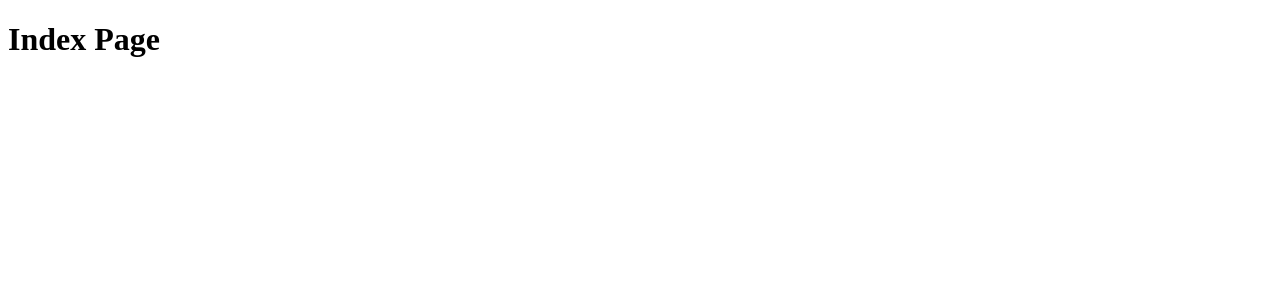
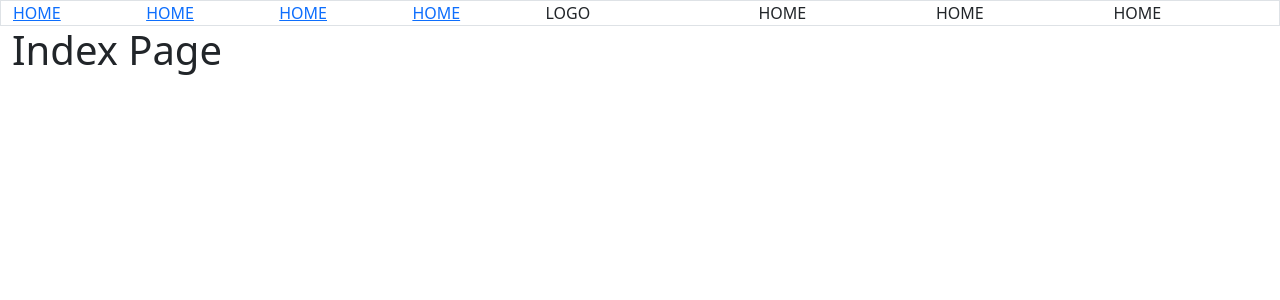
Before and after one commit to PrabhatP2000/Web-Designing, a Django app: page / in a window 1280 px wide. Before the commit the part shown is almost empty. Shown: the top 300 px of the page. Run offline with Django 3.2, Linux system fonts and the light colour scheme.

Commit message:
changes in header

```diff
--- a/main/static/js/main.js
+++ /dev/null
@@ -1 +0,0 @@
-window.alert("Index Page")
--- a/main/templates/base.html
+++ b/main/templates/base.html
@@ -1,31 +1,72 @@
 {% load static %}
 <!DOCTYPE html>
 <html lang="en">
+
 <head>
-    <meta charset="UTF-8">
-    <meta http-equiv="X-UA-Compatible" content="IE=edge">
-    <meta name="viewport" content="width=device-width, initial-scale=1.0">
+  <meta charset="UTF-8" />
+  <meta http-equiv="X-UA-Compatible" content="IE=edge" />
+  <meta name="viewport" content="width=device-width, initial-scale=1.0" />
 
-    <!-- Favicon's -->
-    <link rel="apple-touch-icon" sizes="180x180" href="{% static 'favicon/apple-touch-icon.png' %}">
-    <link rel="icon" type="image/png" sizes="32x32" href="{% static 'favicon/favicon-32x32.png' %}">
-    <link rel="icon" type="image/png" sizes="16x16" href="{% static 'favicon/favicon-16x16.png' %}">
-    <link rel="manifest" href="{% static 'favicon/site.webmanifest' %}">
+  <!-- Favicon's -->
+  <link rel="apple-touch-icon" sizes="180x180" href="{% static 'favicon/apple-touch-icon.png' %}" />
+  <link rel="icon" type="image/png" sizes="32x32" href="{% static 'favicon/favicon-32x32.png' %}" />
+  <link rel="icon" type="image/png" sizes="16x16" href="{% static 'favicon/favicon-16x16.png' %}" />
+  <link rel="manifest" href="{% static 'favicon/site.webmanifest' %}" />
 
-    <!--CSS -->
-    <link rel="stylesheet" href="{%static 'css/styles.css'%}">
+  <!--CSS -->
+  <link rel="stylesheet" href="{%static 'css/styles.css'%}" />
 
-    <!-- Block for Tile -->
-    <title>{% block title %}{% endblock %}</title>
+  <!-- Bootstrap -->
+  <link href="https://cdn.jsdelivr.net/npm/bootstrap@5.0.1/dist/css/bootstrap.min.css" rel="stylesheet"
+    integrity="sha384-+0n0xVW2eSR5OomGNYDnhzAbDsOXxcvSN1TPprVMTNDbiYZCxYbOOl7+AMvyTG2x" crossorigin="anonymous">
 
+  <!-- CSS Block -->
+  {% block css %}
+
+  {% endblock%}
+
+
+
+  <!-- Block for Tile -->
+  <title>{% block title %}{% endblock %}</title>
 </head>
+
 <body>
-    <!-- Header -->
-{% block content %}
+  <!-- Header -->
+  <div class="container-fluid sticky-top">
+    <div class=" row border">
+      <div class="col-5">
+        <div class="row">
+          <div class="col-3"><a href="/">HOME</a></div>
+          <div class="col-3"><a href="/">HOME</a></div>
+          <div class="col-3"><a href="/">HOME</a></div>
+          <div class="col-3"><a href="/">HOME</a></div>
+        </div>
+      </div>
+      <div class="col-2">LOGO</div>
+      <div class="col-5">
+        <div class="row">
+          <div class="col-4">HOME</div>
+          <div class="col-4">HOME</div>
+          <div class="col-4">HOME</div>
+        </div>
+      </div>
 
-{% endblock %}
+    </div>
+
+
+
+    {% block content %} {% endblock %}
     <!-- footer -->
+
+
     <!-- JavaScript -->
     <script src="{% static 'js/main.js' %}"></script>
+
+    <!-- JavaScript Block -->
+    {% block javascript %}
+
+    {% endblock %}
 </body>
+
 </html>
--- a/main/templates/index.html
+++ b/main/templates/index.html
@@ -1,9 +1,11 @@
 {% extends "base.html" %}
-
 
 <!-- Title block -->
 {% block title %}Welcome{% endblock %}
 
 {% block content %}
+
+
+
 <h1>Index Page</h1>
 {% endblock %}
--- a/main/urls.py
+++ b/main/urls.py
@@ -4,4 +4,5 @@
 urlpatterns = [
     path('', views.index, name='index'),
     path('email/',views.email,name='email'),
+    path('login_signup/',views.login_signup,name='login_signup'),
 ]
--- a/main/views.py
+++ b/main/views.py
@@ -9,6 +9,9 @@
 def index(request):
     return render(request, 'index.html')
 
+def login_signup(request):
+    return render(request,'login_signup.html')
+
 def email(request):
     digits = [i for i in range(0, 10)]
     random_str = ""
@@ -19,6 +22,6 @@
     subject = 'AVCOE Remastered OTP Verification'
     message = 'Thank You for Registering on AVCOE Remastered.\nYour OTP is ' + random_str + '\nUse this to Verify Your Account'
     email_from = settings.EMAIL_HOST_USER
-    recipient_list = ['Your Email Address']
+    recipient_list = ['mukundwagh2000@gmail.com',]
     send_mail( subject, message, email_from, recipient_list )
     return redirect('index')
```
Also changed, not shown: main/static/images/avcoe.png (added).
